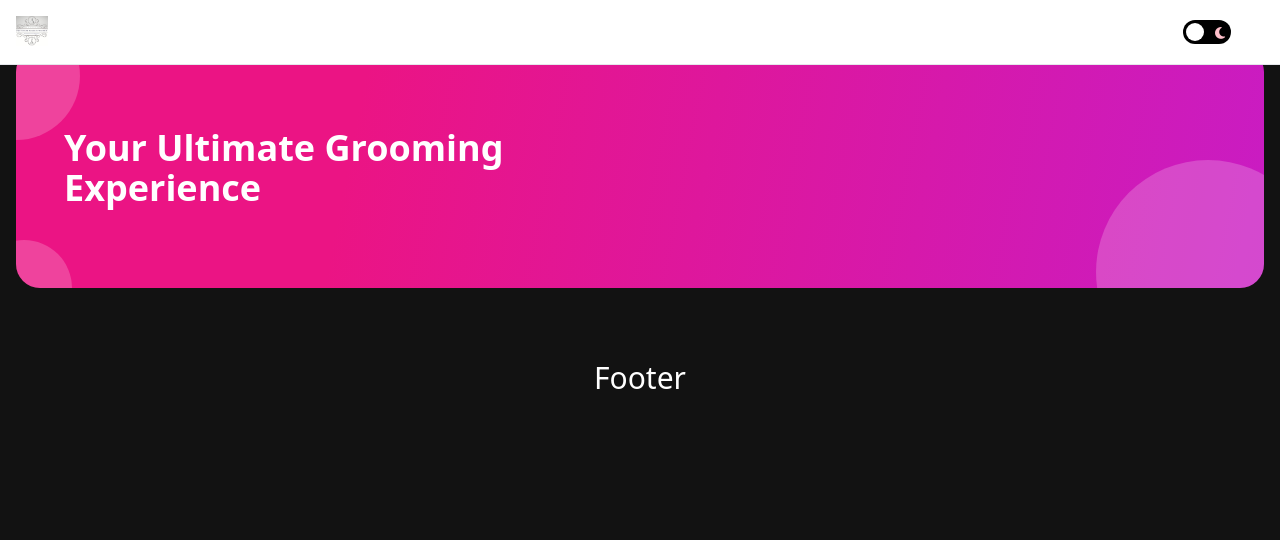
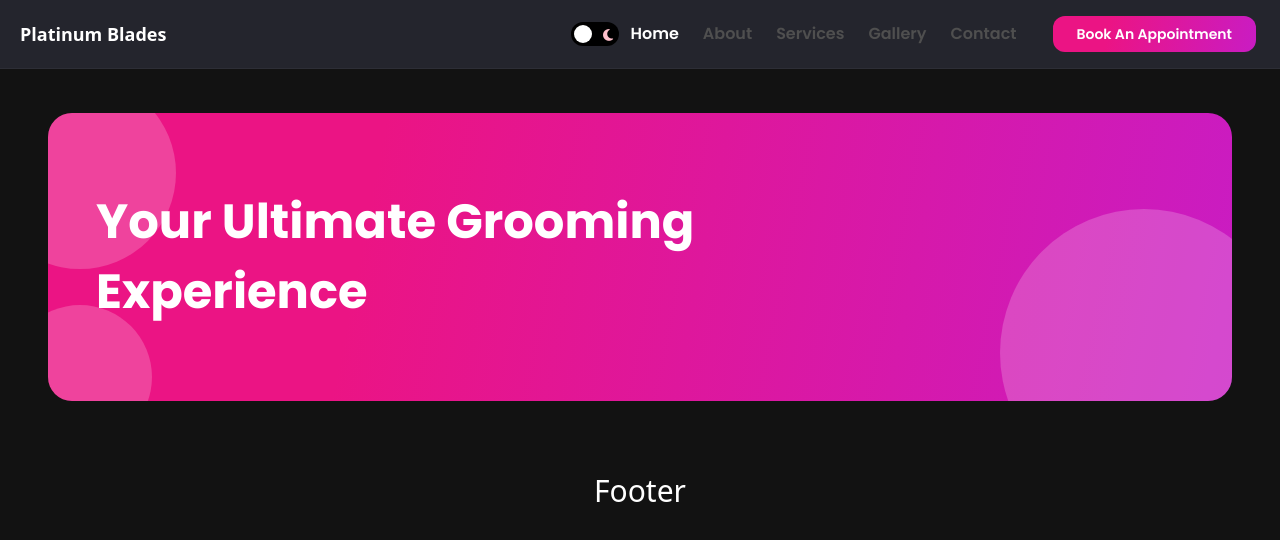
Before and after one commit to AleksaMarjanov/platinum_blades_for_men, a Next.js app: page / in a window 1280 px wide. Shown: the top 540 px of the page. Built offline with nearby package versions, Linux system fonts and the light colour scheme.

Commit message:
Navbar improvment

```diff
--- a/components/Navbar/Navbar.jsx
+++ b/components/Navbar/Navbar.jsx
@@ -20,7 +20,7 @@
 
     return(
         <ul className={`list-none flexCenter flex-row ${isMobile ? 'flex-col h-full' : ''}`}>
-        {['Home','About', 'Services', 'Gallery', 'Contact'].map((item, i) => (
+        {['Home', 'About', 'Services', 'Gallery', 'Contact'].map((item, i) => (
           <li
             key={i}
             onClick={() => {
@@ -47,7 +47,7 @@
 const ButtonGroup = ({ setActive, router, setIsOpen }) => {
     return (
       <Button
-        btnName="Book"
+        btnName="Book An Appointment"
         classStyles="mx-2 rounded-xl"
         handleClick={() => {
           setActive('');
@@ -92,7 +92,7 @@
 
   useEffect(() => {
     checkActive(active, setActive, router);
-  }, [router.pathname, router, active]);
+  }, [router.pathname]);
 
 
 
@@ -171,7 +171,7 @@
           />
         )}
       {isOpen && (
-        <div className="fixed inset-0 top-65 dark:bg-nft-dark bg-white z-10 nav-h flex justify-between flex-col">
+        <div className="fixed inset-0 top-65 dark:bg-nft bg-white z-10 nav-h flex justify-between flex-col">
           <div className="flex-1 p-4">
             <MenuItems active={active} setActive={setActive} isMobile setIsOpen={setIsOpen} />
           </div>
--- a/tailwind.config.js
+++ b/tailwind.config.js
@@ -3,41 +3,74 @@
     './pages/**/*.{js,ts,jsx,tsx}',
     './components/**/*.{js,ts,jsx,tsx}',
   ],
+  darkMode: 'class',
   theme: {
     extend: {
+      colors: {
+        'regal-blue': '#243c5a',
+        'nft-dark': '#24252D',
+        'nft-gray-1': '#E3E1E3',
+        'nft-gray-2': '#888888',
+        'nft-gray-3': '#4F4F4F',
+        'nft-black-1': '#2D2E36',
+        'nft-black-2': '#1B1A21',
+        'nft-black-3': '#2A2D3A',
+        'nft-black-4': '#24252D',
+        'nft-red-violet': '#DA18A3',
+        'file-active': '#2196f3',
+        'file-accept': '#00e676',
+        'file-reject': '#ff1744',
+        'overlay-black': 'rgba(0, 0, 0, 0.8)',
+      },
       width: {
-        1600: '1600px',
-        400: '400px',
-        450: '450px',
-        210: '210px',
-        550: '550px',
-        260: '260px',
-        650: '650px',
+        215: '215px',
+        357: '357px',
+        557: '557px',
+      },
+      minWidth: {
+        155: '155px',
+        190: '190px',
+        215: '215px',
+        240: '240px',
+        256: '256px',
+        327: '327px',
       },
       height: {
-        600: '600px',
-        280: '280px',
-        900: '900px',
-        458: '458px',
+        300: '300px',
+        557: '557px',
       },
-      top: {
-        ' 50%': '50%',
+      inset: {
+        45: '45%',
+        65: '65px',
       },
-      backgroundColor: {
-        primary: '#F1F1F2',
-        blur: '#030303',
+      spacing: {
+        65: '65px',
       },
-      colors: {
-        primary: 'rgb(22, 24, 35)',
+      flex: {
+        2: '2 2 0%',
       },
-      height: {
-        '88vh': '88vh',
+      lineHeight: {
+        70: '70px',
       },
-      backgroundImage: {
-        'blurred-img':
-          "url('https://encrypted-tbn0.gstatic.com/images?q=tbn:ANd9GcSsaaJ7s4lqcBF4IDROVPzrlL5fexcwRmDlnuEYQenWTt1DejFY5kmYDref2a0Hp2eE4aw&usqp=CAU')",
+      zIndex: {
+        '-5': '-5',
+        0: '0',
       },
     },
+    screens: {
+      lg: { max: '1800px' },
+      md: { max: '990px' },
+      sm: { max: '600px' },
+      xs: { max: '400px' },
+      minmd: '1700px',
+      minlg: '2100px',
+    },
+    fontFamily: {
+      poppins: ['Poppins', 'sans-serif'],
+    },
+  },
+  variants: {
+    extend: {},
   },
   plugins: [],
 };
```
Lines whose indentation alone changed are shown as unchanged.
